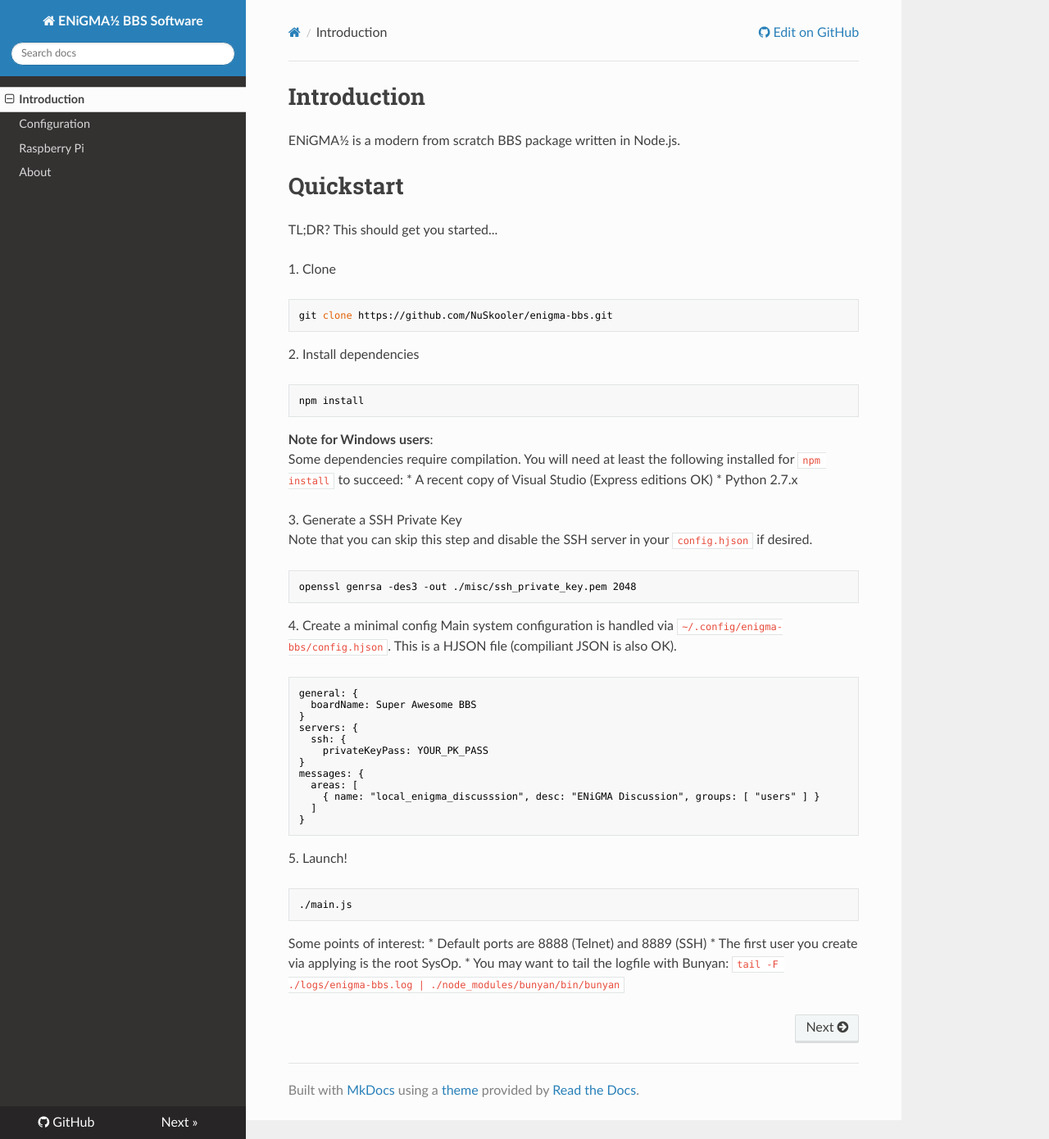
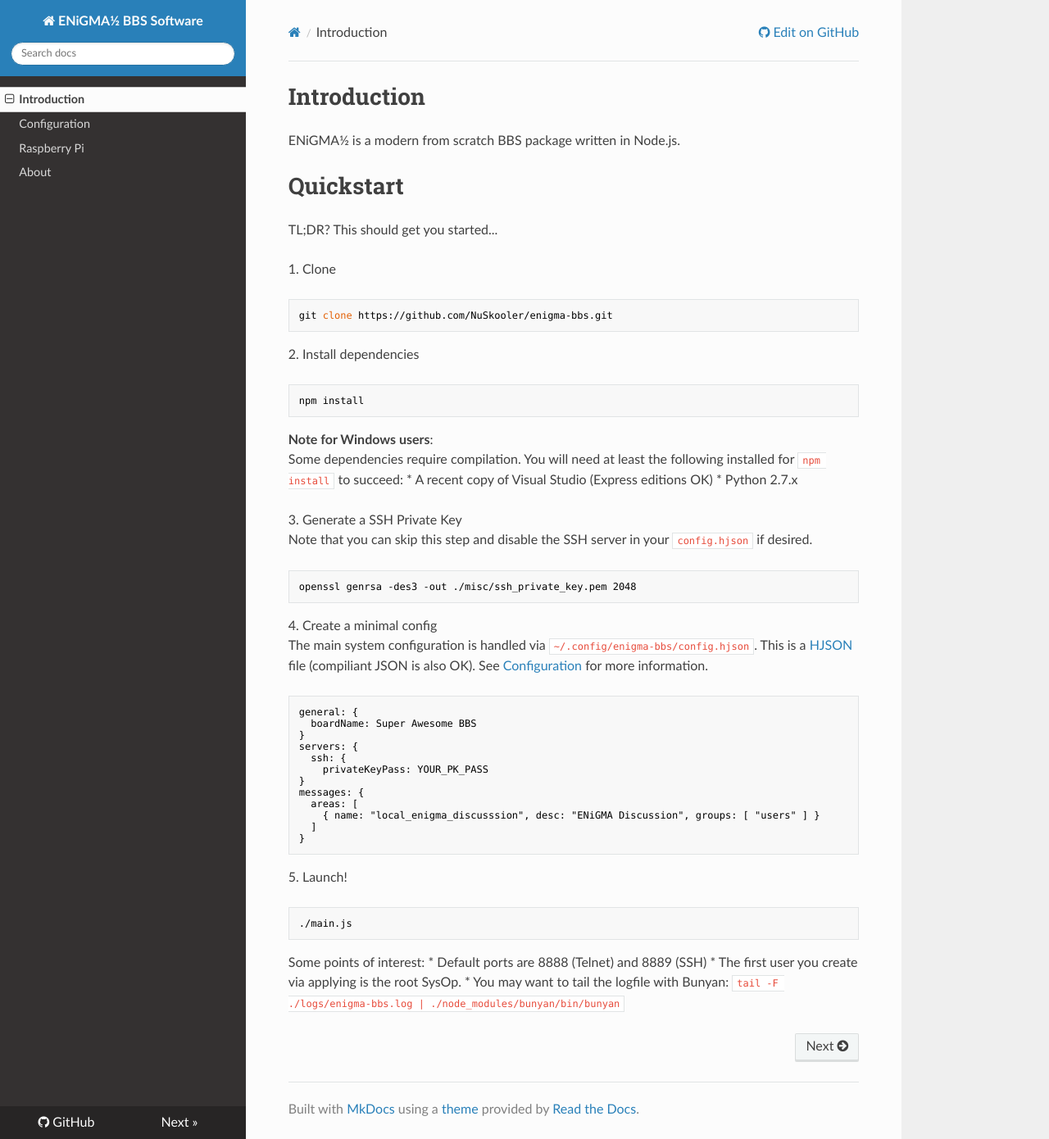
Before and after one commit to NuSkooler/enigma-bbs, an MkDocs documentation site: the page built from docs/index.md, in a window 1280 px wide and 1390 px high. Shown: the whole window at 82% size. Built offline with MkDocs 1.6.1, drawn with Linux system fonts in a browser that asks for light colours; nearby versions of some CDN libraries; old or Windows-style settings are respelled for this version of MkDocs.

Commit message:
Updated quick start slightly

````diff
--- a/docs/index.md
+++ b/docs/index.md
@@ -26,8 +26,8 @@ Note that you can skip this step and disable the SSH server in your `config.hjso
 openssl genrsa -des3 -out ./misc/ssh_private_key.pem 2048
 ```
 
-4\. Create a minimal config
-Main system configuration is handled via `~/.config/enigma-bbs/config.hjson`. This is a HJSON file (compiliant JSON is also OK).
+4\. Create a minimal config<br>
+The main system configuration is handled via `~/.config/enigma-bbs/config.hjson`. This is a [HJSON](http://hjson.org/) file (compiliant JSON is also OK). See [Configuration](config.md) for more information.
 
 ```hjson
 general: {
````
